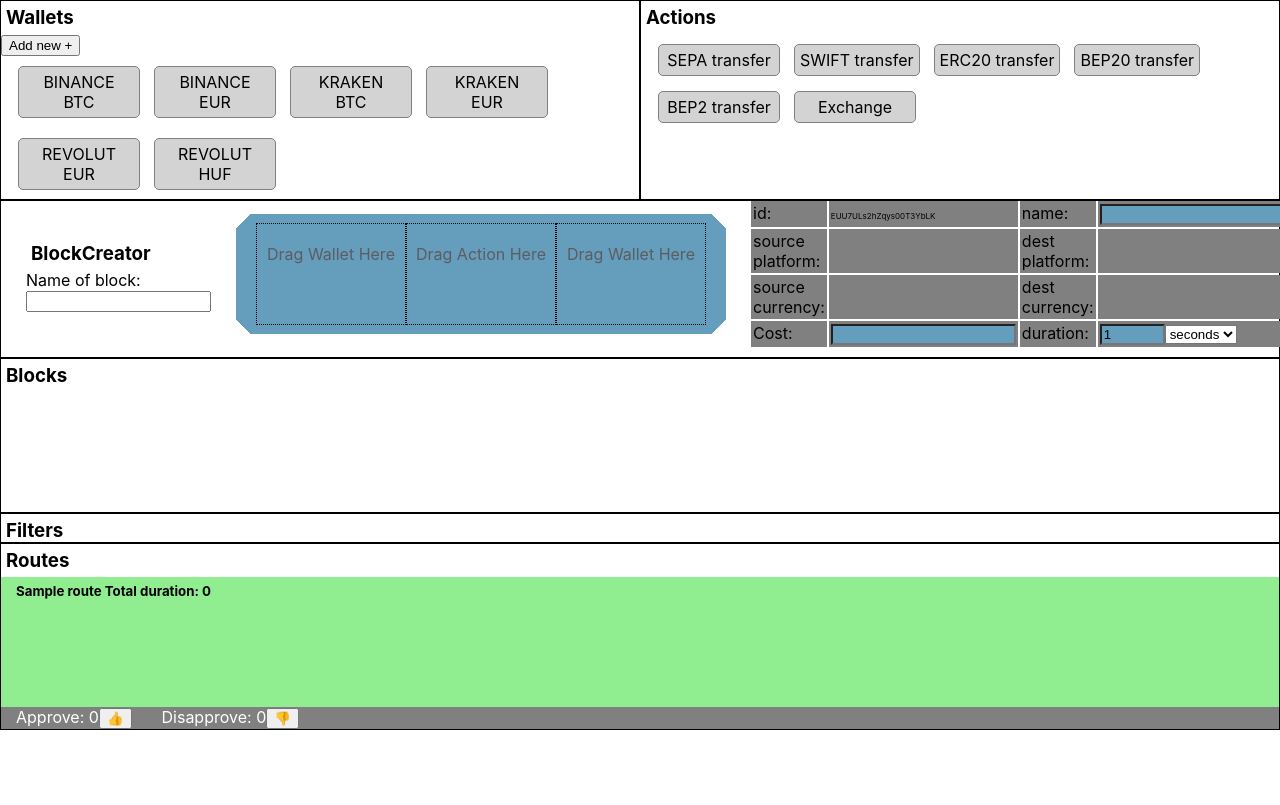
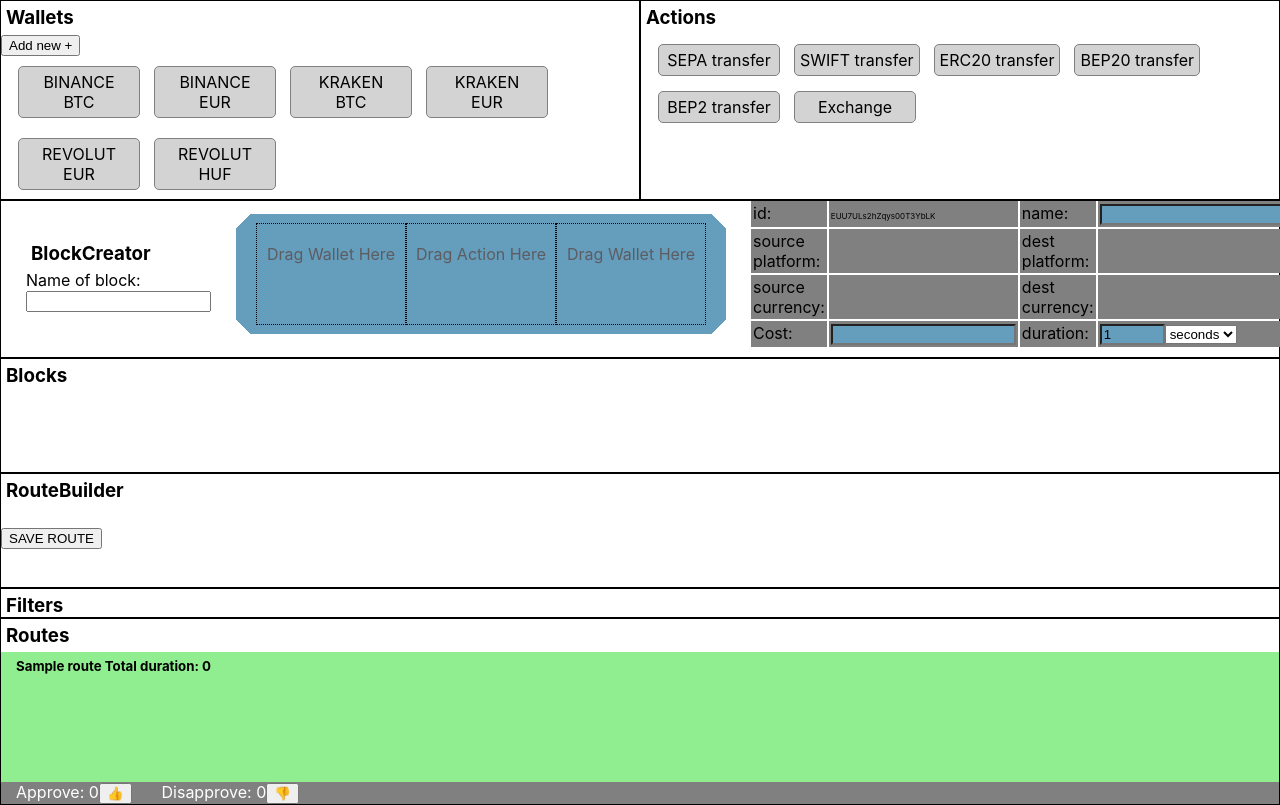
Before and after one commit to lordcase/crypto_fiat_router, a React (Create React App) app: page / in a window 1280 px wide. Shown: the top 805 px of the page. Built offline with nearby package versions, Linux system fonts and the light colour scheme.

Commit message:
routebuilder dragend working

```diff
--- a/src/App.tsx
+++ b/src/App.tsx
@@ -13,6 +13,7 @@
   PotentialLink,
   Block,
   Action,
+  RouteBuilderState,
 } from "./common/types";
 import { Title } from "./common/styles";
 import CreateLink from "./components/CreateLink";
@@ -21,6 +22,7 @@
 import Routes from "./components/Routes";
 import BlockCreator from "./components/BlockCreator";
 import Blocks from "./components/Blocks";
+import RouteBuilder from "./components/RouteBuilder";
 
 function App() {
   useEffect(() => {
@@ -51,9 +53,16 @@
     id: `block_${nanoid()}`,
     name: "",
   };
+  const defaultRouteBuilderState: RouteBuilderState = {
+    routeBlockIds: [],
+    blockDict: {},
+  };
   const [potentialLinkData, setPotentialLinkData] =
     useState<PotentialLink>(emptyPotentialLink);
   const [blockState, setBlockState] = useState<Block>(emptyBlock);
+  const [routeBuilderState, setRouteBuilderState] = useState<RouteBuilderState>(
+    defaultRouteBuilderState
+  );
 
   const addWallet = () => {
     const newWallet: Wallet = {
@@ -67,7 +76,7 @@
     }));
   };
 
-  const addRoute = () => {
+  const saveRoute = () => {
     const newId = `route_${nanoid()}`;
     setAppState((prev) => ({
       ...prev,
@@ -248,7 +257,16 @@
     }, 0);
     return duration;
   };
+  const smartSplice = (
+    array: (string | number | {})[],
+    insertable: {} | string | number,
+    index: number
+  ): (string | number | {})[] => {
+    console.log(array, insertable, index);
+    console.log([...array.slice(0, index), insertable, ...array.slice(index)]);
 
+    return [...array.slice(0, index), insertable, ...array.slice(index)];
+  };
   // const onDragUpdate = (data: any) => {
   //   // console.log(data);
   //   const ingredientList =
@@ -267,28 +285,28 @@
   // };
 
   const onDragEnd = (data: any) => {
-    console.log("woot", data);
     const { source, destination, reason, draggableId } = data;
     if (!destination) return;
     if (reason !== "DROP") return;
     const destId = destination.droppableId;
-    if (destination.droppableId.includes("route")) {
-      const currentRoute = appState.routes[destId];
-      if (source.droppableId === "blocks") {
-        setAppState((prev) => ({
-          ...prev,
-          routes: {
-            ...prev.routes,
-            [destId]: {
-              ...prev.routes[destId],
-              blockList: [
-                ...currentRoute.blockList?.slice(0, destination.index),
-                draggableId,
-                ...currentRoute.blockList?.slice(destination.index),
-              ],
-            },
-          },
-        }));
+    // if (destination.droppableId.includes("route_")) {
+    //   return;
+    //   const currentRoute = appState.routes[destId];
+    //   if (source.droppableId === "blocks") {
+    //     setAppState((prev) => ({
+    //       ...prev,
+    //       routes: {
+    //         ...prev.routes,
+    //         [destId]: {
+    //           ...prev.routes[destId],
+    //           blockList: [
+    //             ...currentRoute.blockList?.slice(0, destination.index),
+    //             draggableId,
+    //             ...currentRoute.blockList?.slice(destination.index),
+    //           ],
+    //         },
+    //       },
+    //     }));
     // } else if (source.droppableId === "actions") {
     //   const { index } = destination;
     //   const action = appState.actions.find(
@@ -352,7 +370,33 @@
     //       },
     //     };
     //   });
-      }
+    // }
+    if (destination.droppableId.includes("routeBuilder")) {
+      if (source.droppableId !== "blocks") return;
+      const newRouteBlickId = nanoid();
+      const newBlockIds = smartSplice(
+        routeBuilderState.routeBlockIds,
+        newRouteBlickId,
+        destination.index
+      );
+      console.log(routeBuilderState);
+      console.log({
+        ...routeBuilderState,
+        routeBlockIds: newBlockIds,
+        blockDict: {
+          ...routeBuilderState.blockDict,
+          [newRouteBlickId]: draggableId,
+        },
+      });
+
+      setRouteBuilderState(
+        (prev) =>
+          ({
+            ...prev,
+            routeBlockIds: newBlockIds,
+            blockDict: { ...prev.blockDict, [newRouteBlickId]: draggableId },
+          } as RouteBuilderState)
+      );
     } else if (destination.droppableId.includes("blockCreatorWallet")) {
       if (source.droppableId === destination.droppableId) return;
       const [propertyName1, propertyName2] =
@@ -418,6 +462,14 @@
           <BlocksContainer>
             <Blocks appState={appState} getWalletById={getWalletById} />
           </BlocksContainer>
+          <RouteBuilderContainer>
+            <RouteBuilder
+              appState={appState}
+              getWalletById={getWalletById}
+              routeBuilderState={routeBuilderState}
+              setRouteBuilderState={setRouteBuilderState}
+            />
+          </RouteBuilderContainer>
           <FilterContainer>
             <Title>Filters</Title>
           </FilterContainer>
@@ -428,7 +480,6 @@
               addRoutePopupVisibility={addRoutePopupVisibility}
               changeRouteName={changeRouteName}
               newRouteName={newRouteName}
-              addRoute={addRoute}
               calculateTotalRouteDuration={calculateTotalRouteDuration}
               getCurrencyNameByIngredientId={getCurrencyNameByIngredientId}
               getPlatformNameByIngredientId={getPlatformNameByIngredientId}
@@ -451,9 +502,9 @@
 
 const Container = styled.div`
   display: grid;
-  grid-template-rows: 200px 158px 155px 30px 1fr;
+  grid-template-rows: 200px 158px 115px 115px 30px 1fr;
   grid-template-columns: 1fr 1fr;
-  grid-template-areas: "wallets actions" "blockCreator blockCreator" "blocks blocks" "filters filters" "routes routes";
+  grid-template-areas: "wallets actions" "blockCreator blockCreator" "blocks blocks" "routeBuilder routeBuilder" "filters filters" "routes routes";
   & > * {
     border: 1px solid black;
   }
@@ -467,6 +518,9 @@
 `;
 const BlockCreatorContainer = styled.div`
   grid-area: blockCreator;
+`;
+const RouteBuilderContainer = styled.div`
+  grid-area: routeBuilder;
 `;
 const CreateLinkInlineContainer = styled.div`
   display: grid;
--- a/src/common/types.ts
+++ b/src/common/types.ts
@@ -47,6 +47,12 @@
   disapproveCount?: number;
   lastDisapproveTime?: number;
 }
+
+export type RouteBuilderState = {
+  currentRouteId?: string | undefined;
+  routeBlockIds: string[];
+  blockDict: { [id: string]: string };
+};
 
 export type IngredientType = "wallet" | "action";
 
--- /dev/null
+++ b/src/components/RouteBuilder.tsx
@@ -0,0 +1,74 @@
+import { nanoid } from "nanoid";
+import React, { useState } from "react";
+import { Draggable, Droppable } from "react-beautiful-dnd";
+import styled from "styled-components";
+import { Title } from "../common/styles";
+import { AppData, RouteBuilderState, Wallet } from "../common/types";
+import Block from "./Block";
+
+const RouteBuilder = ({
+  appState,
+  routeBuilderState,
+  setRouteBuilderState,
+  getWalletById,
+}: Props) => {
+  console.log("start");
+  routeBuilderState.routeBlockIds.map((id, index) => {
+    console.log(id);
+    console.log(routeBuilderState.blockDict[id]);
+    console.log();
+    return "";
+  });
+  return (
+    <>
+      <Title>RouteBuilder</Title>
+      <></>
+      <Droppable droppableId="routeBuilder" direction="horizontal">
+        {(provided) => (
+          <Container ref={provided.innerRef}>
+            {routeBuilderState.routeBlockIds.map((id, index) => (
+              <Draggable draggableId={id} index={index} key={id}>
+                {(provided) => (
+                  <Bla
+                    {...provided.draggableProps}
+                    {...provided.dragHandleProps}
+                    ref={provided.innerRef}
+                  >
+                    <Block
+                      appState={appState}
+                      block={
+                        appState.blocks[routeBuilderState.blockDict[id] as any]
+                      }
+                      getWalletById={getWalletById}
+                    ></Block>
+                  </Bla>
+                )}
+              </Draggable>
+            ))}
+            {provided.placeholder}
+          </Container>
+        )}
+      </Droppable>
+      <button>SAVE ROUTE</button>
+    </>
+  );
+};
+
+export default RouteBuilder;
+
+const Bla = styled.div``;
+
+const Container = styled.div`
+  display: flex;
+  flex-direction: row;
+  padding: 10px;
+  flex-wrap: wrap;
+  row-gap: 15px;
+`;
+
+type Props = {
+  appState: AppData;
+  routeBuilderState: RouteBuilderState;
+  setRouteBuilderState: React.Dispatch<React.SetStateAction<RouteBuilderState>>;
+  getWalletById(id: string): Wallet | undefined;
+};
--- a/src/components/Routes.tsx
+++ b/src/components/Routes.tsx
@@ -12,7 +12,6 @@
   addRoutePopupVisibility,
   changeRouteName,
   newRouteName,
-  addRoute,
   calculateTotalRouteDuration,
   getCurrencyNameByIngredientId,
   getPlatformNameByIngredientId,
@@ -127,7 +126,6 @@
   addRoutePopupVisibility: boolean;
   changeRouteName(event: React.ChangeEvent<HTMLInputElement>): void;
   newRouteName: string;
-  addRoute(): void;
   calculateTotalRouteDuration(routeId: string): number;
   getCurrencyNameByIngredientId(id: string | undefined): string;
   getPlatformNameByIngredientId(id: string | undefined): string;
```
Lines whose indentation alone changed are shown as unchanged.
